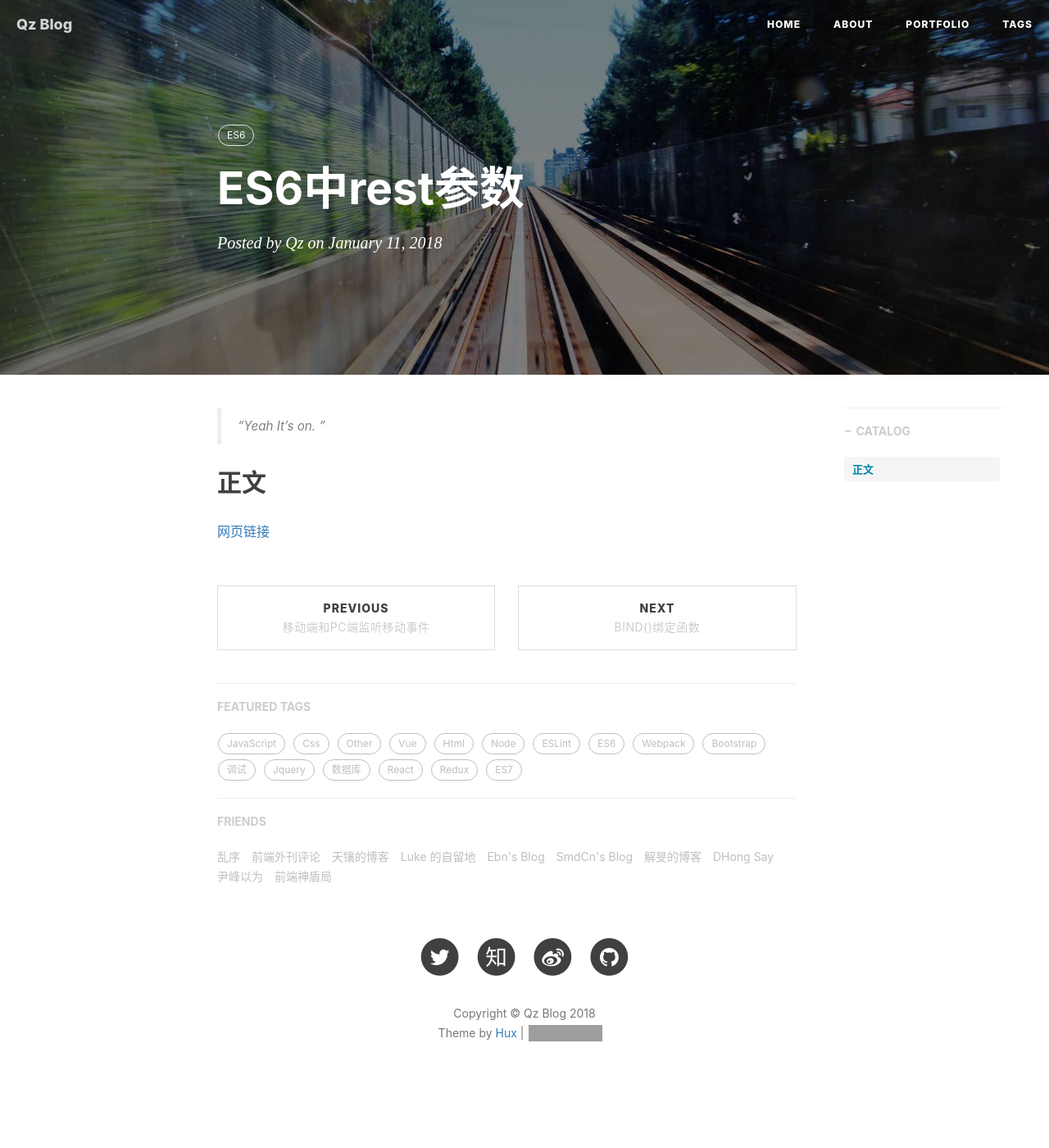
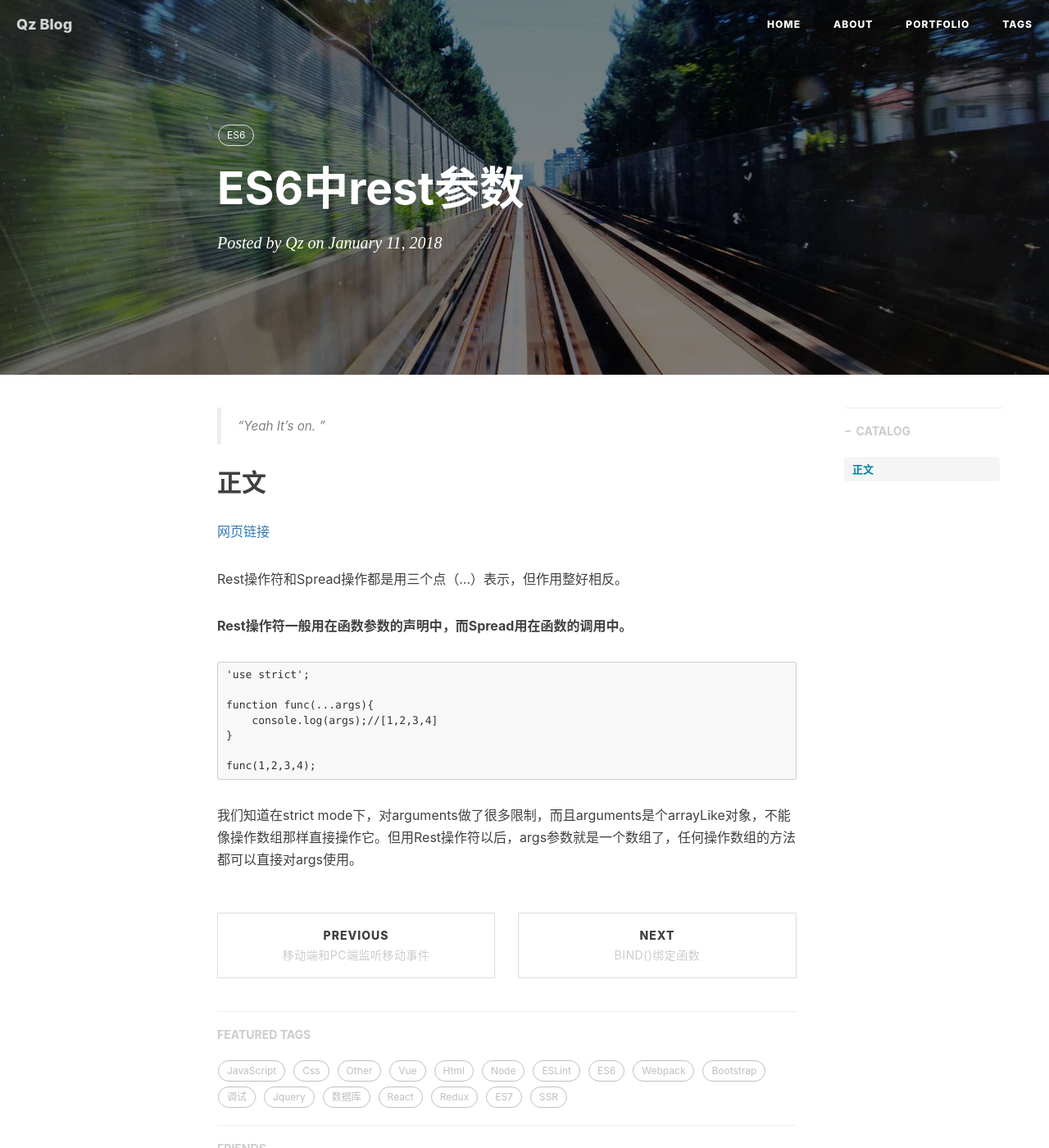
Before and after one commit to stephen-mi/QinZhen001.github.io, a Jekyll site: the page built from _posts/2018-01-11-ES6中扩展spread与剩余rest运算-myblog.markdown, in a window 1280 px wide and 1400 px high. Shown: the whole window at 82% size. Built offline with Jekyll 4.4.1, drawn with Linux system fonts in a browser that asks for light colours; nearby versions of some CDN libraries; comment, search, counter and statistics services are not loaded; grey boxes are pictures that could not be loaded.

Commit message:
qz commit

````diff
--- a/_posts/2018-01-11-ES6中扩展spread与剩余rest运算-myblog.markdown
+++ b/_posts/2018-01-11-ES6中扩展spread与剩余rest运算-myblog.markdown
@@ -14,3 +14,20 @@
 ## 正文
 
 [网页链接](http://blog.csdn.net/kittyjie/article/details/50400904)
+
+
+Rest操作符和Spread操作都是用三个点（...）表示，但作用整好相反。
+
+**Rest操作符一般用在函数参数的声明中，而Spread用在函数的调用中。**
+
+```
+'use strict';
+
+function func(...args){
+    console.log(args);//[1,2,3,4]
+}
+
+func(1,2,3,4);
+```
+
+我们知道在strict mode下，对arguments做了很多限制，而且arguments是个arrayLike对象，不能像操作数组那样直接操作它。但用Rest操作符以后，args参数就是一个数组了，任何操作数组的方法都可以直接对args使用。
--- a/css/hux-blog.css
+++ b/css/hux-blog.css
@@ -357,7 +357,6 @@
        *     TypeIsBeautiful,
        *     [This Post](http://zhuanlan.zhihu.com/ibuick/20186806) etc.
        */
-    cursor: url('../img/default-cursor.cur'), default;
     font-family: -apple-system, BlinkMacSystemFont, "Helvetica Neue", "Arial", "PingFang SC", "Hiragino Sans GB", "STHeiti", "Microsoft YaHei", "Microsoft JhengHei", "Source Han Sans SC", "Noto Sans CJK SC", "Source Han Sans CN", "Noto Sans SC", "Source Han Sans TC", "Noto Sans CJK TC", "WenQuanYi Micro Hei", SimSun, sans-serif;
     line-height: 1.7;
     font-size: 16px;
````
Also changed, not shown: _posts/2018-04-10-SSR中asset-require-hook-myblog.markdown (added, +18 -0 lines), _posts/2018-04-10-SSR中css-modules-require-hook-myblog.markdown (added, +72 -0 lines), 1 other file.
